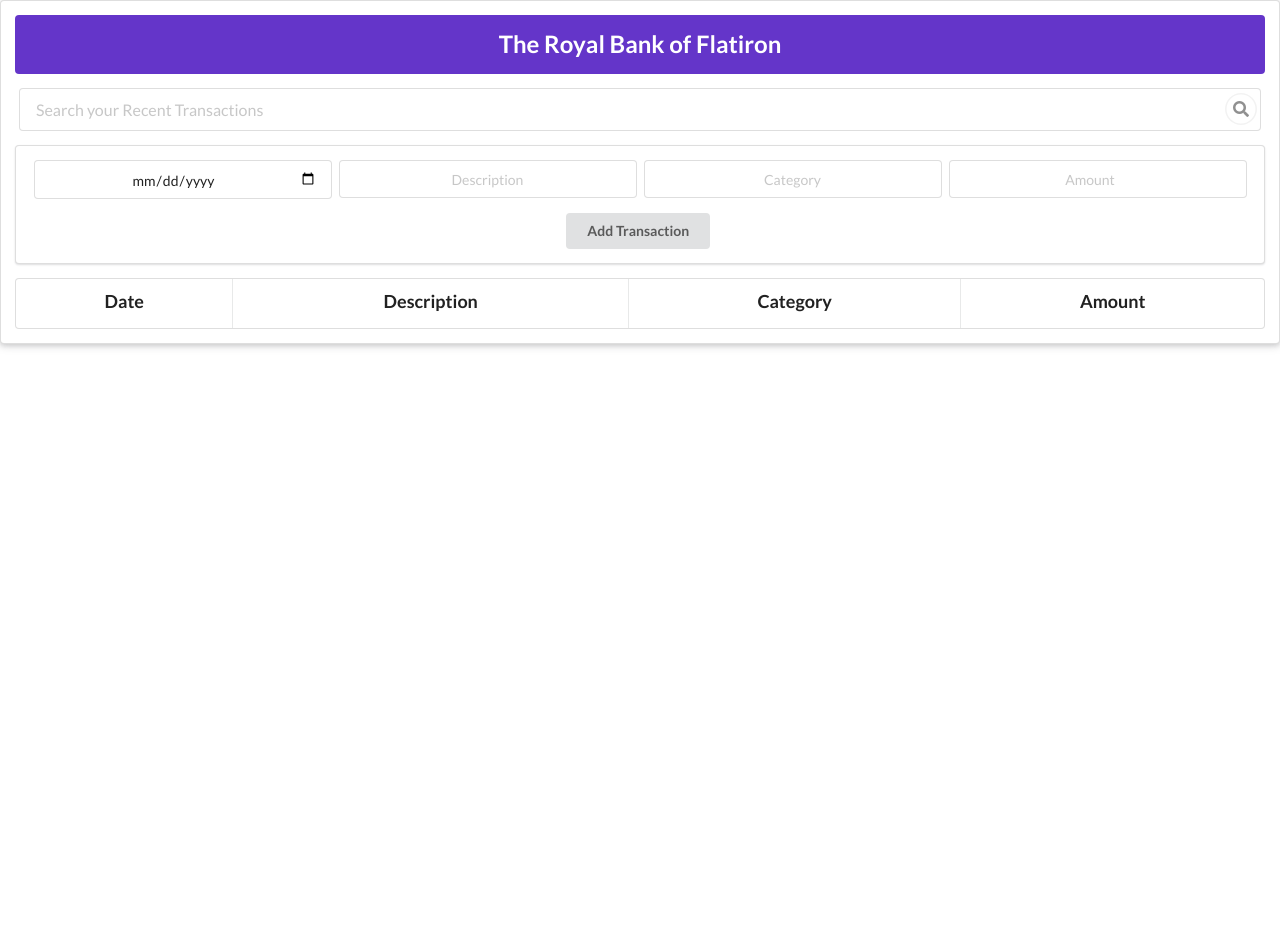
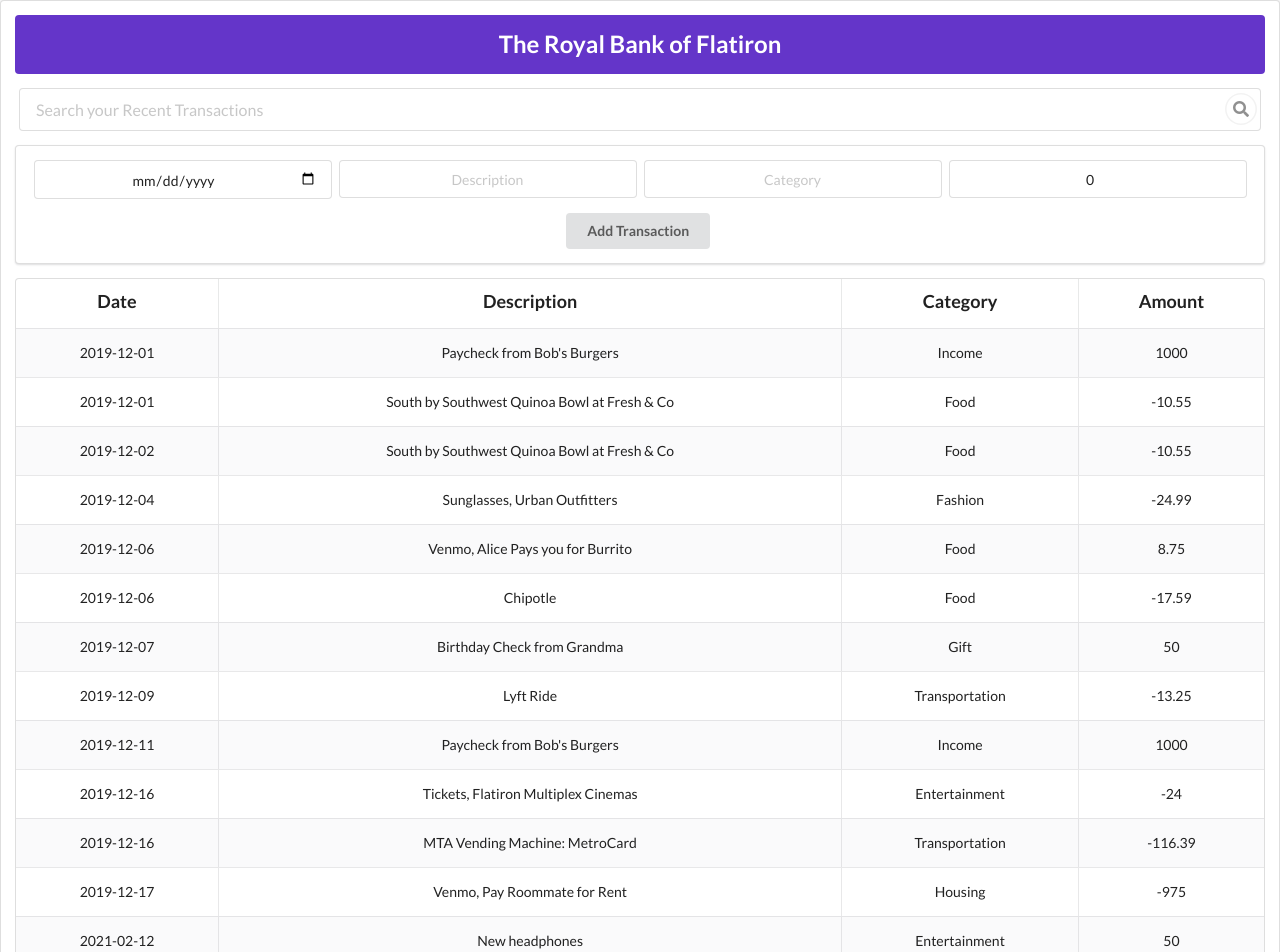
Before and after one commit to learn-co-students/DC-WEB-111620-Code-Challenges, a React (Create React App) app in the folder Phase-4-Round-1/: page / in a window 1280 px wide. Shown: the top 952 px of the page. Before the commit the page ends 800 px from the top, so only its background shows below. Built offline with nearby package versions, Linux system fonts and the light colour scheme; data requests are answered from the project's data file.

Commit message:
main deliverables done

```diff
--- a/Phase-4-Round-1/db.json
+++ b/Phase-4-Round-1/db.json
@@ -83,6 +83,48 @@
       "description": "Venmo, Pay Roommate for Rent",
       "category": "Housing",
       "amount": -975
+    },
+    {
+      "date": "2021-02-12",
+      "description": "New headphones",
+      "category": "Entertainment",
+      "amount": 50,
+      "id": 13
+    },
+    {
+      "date": "2021-02-13",
+      "description": "Foam Roller",
+      "category": "Fitness",
+      "amount": 15,
+      "id": 14
+    },
+    {
+      "date": "2021-02-14",
+      "description": "Groceries",
+      "category": "Food",
+      "amount": 100,
+      "id": 15
+    },
+    {
+      "date": "2021-02-13",
+      "description": "Museum Ticket",
+      "category": "Entertainment",
+      "amount": 12,
+      "id": 16
+    },
+    {
+      "date": "2021-02-21",
+      "description": "Movie Ticket",
+      "category": "Entertainment",
+      "amount": 10,
+      "id": 17
+    },
+    {
+      "date": "2021-02-28",
+      "description": "Concert Ticket",
+      "category": "Entertainment",
+      "amount": 50,
+      "id": 18
     }
   ]
 }
--- a/Phase-4-Round-1/src/components/AccountContainer.js
+++ b/Phase-4-Round-1/src/components/AccountContainer.js
@@ -2,14 +2,39 @@ import React, { Component } from "react";
 import TransactionsList from "./TransactionsList";
 import Search from "./Search";
 import AddTransactionForm from "./AddTransactionForm";
+const URL = "http://localhost:6001/transactions/"
 
 class AccountContainer extends Component {
+
+  state = {
+    transactions: [],
+    search: ""
+  }
+
+  componentDidMount() {
+    fetch(URL)
+      .then(r => r.json())
+      .then(transactions => this.setState({transactions}))
+  }
+
+  addNewTransaction = (newTransaction) => {
+    this.setState({
+      transactions: [...this.state.transactions, newTransaction]
+    })
+  }
+
+  handleSearch = (e) => {
+    this.setState({
+      search: e.target.value
+    })
+  }
+
   render() {
     return (
       <div>
-        <Search />
-        <AddTransactionForm />
-        <TransactionsList />
+        <Search search={this.state.search} handleSearch={this.handleSearch}/>
+        <AddTransactionForm addNewTransaction={this.addNewTransaction}/>
+        <TransactionsList transactions={this.state.transactions.filter(transaction => transaction.description.toLowerCase().includes(this.state.search))}/>
       </div>
     );
   }
--- a/Phase-4-Round-1/src/components/AddTransactionForm.js
+++ b/Phase-4-Round-1/src/components/AddTransactionForm.js
@@ -1,19 +1,61 @@
 import React, { Component } from "react";
+const URL = "http://localhost:6001/transactions/";
 
 class AddTransactionForm extends Component {
+
+  state = {
+    date: "",
+    description: "",
+    category: "",
+    amount: 0
+  }
+
+  handleChange = (e) => {
+    if (e.target.name === "amount") {
+      this.setState({
+        [e.target.name]: +e.target.value
+      })
+    } else {
+      this.setState({
+        [e.target.name]: e.target.value
+      })
+    }
+  }
+
+  handleSubmit = (e) => {
+    e.preventDefault()
+    const newTransaction = this.state
+
+    const reqPack = {
+      headers: {
+        "Content-Type": "application/json"
+      },
+      method: "POST",
+      body: JSON.stringify(newTransaction)
+    }
+
+    fetch(URL, reqPack)
+      .then(r => r.json())
+      .then(newTransaction => {
+        this.props.addNewTransaction(newTransaction)
+      })
+  }
+
   render() {
     return (
       <div className="ui segment">
-        <form className="ui form">
+        <form className="ui form" onSubmit={this.handleSubmit}>
           <div className="inline fields">
-            <input type="date" name="date" />
-            <input type="text" name="description" placeholder="Description" />
-            <input type="text" name="category" placeholder="Category" />
+            <input type="date" name="date" value={this.state.date} onChange={this.handleChange}/>
+            <input type="text" name="description" placeholder="Description" value={this.state.description} onChange={this.handleChange}/>
+            <input type="text" name="category" placeholder="Category" value={this.state.category} onChange={this.handleChange}/>
             <input
               type="number"
               name="amount"
               placeholder="Amount"
               step="0.01"
+              value={this.state.amount}
+              onChange={this.handleChange}
             />
           </div>
           <button className="ui button" type="submit">
--- a/Phase-4-Round-1/src/components/Search.js
+++ b/Phase-4-Round-1/src/components/Search.js
@@ -1,14 +1,13 @@
 import React from "react";
 
-const Search = () => {
+const Search = ({search, handleSearch}) => {
   return (
     <div className="ui large fluid icon input">
       <input
         type="text"
         placeholder={"Search your Recent Transactions"}
-        onChange={() => {
-          console.log("Searching...");
-        }}
+        value={search}
+        onChange={handleSearch}
       />
       <i className="circular search link icon"></i>
     </div>
--- a/Phase-4-Round-1/src/components/Transaction.js
+++ b/Phase-4-Round-1/src/components/Transaction.js
@@ -1,12 +1,12 @@
 import React from "react";
 
-const Transaction = () => {
+const Transaction = ({date, description, category, amount}) => {
   return (
     <tr>
-      <td>{"your code here..."}</td>
-      <td>{"your code here..."}</td>
-      <td>{"your code here..."}</td>
-      <td>{"your code here..."}</td>
+      <td>{date}</td>
+      <td>{description}</td>
+      <td>{category}</td>
+      <td>{amount}</td>
     </tr>
   );
 };
--- a/Phase-4-Round-1/src/components/TransactionsList.js
+++ b/Phase-4-Round-1/src/components/TransactionsList.js
@@ -1,7 +1,7 @@
 import React from "react";
 import Transaction from "./Transaction";
 
-const TransactionsList = () => {
+const TransactionsList = ({transactions}) => {
   return (
     <table className="ui celled striped padded table">
       <tbody>
@@ -19,7 +19,7 @@ const TransactionsList = () => {
             <h3 className="ui center aligned header">Amount</h3>
           </th>
         </tr>
-        {/* render Transactions here */}
+        {transactions.map(transaction => <Transaction {...transaction}/>)}
       </tbody>
     </table>
   );
```
Also changed, not shown: 1 other file (tests, documents, lock files or other folders).
